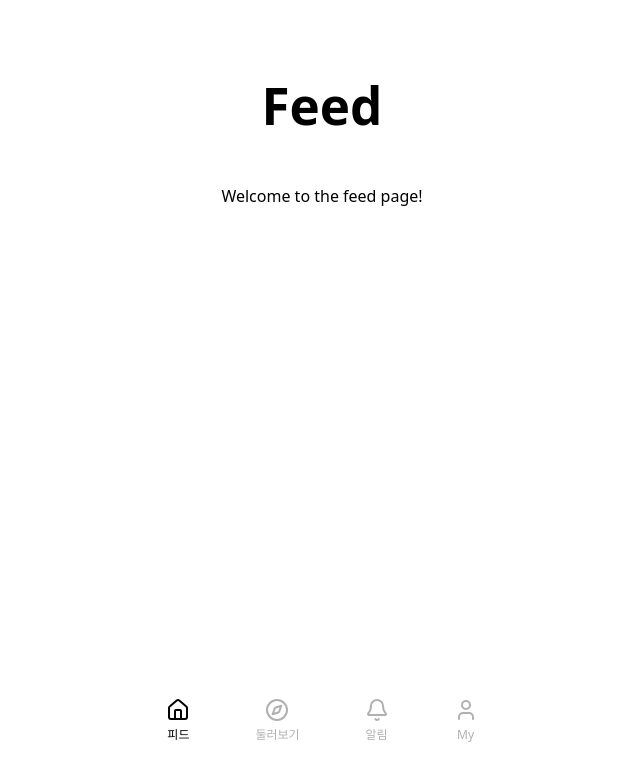
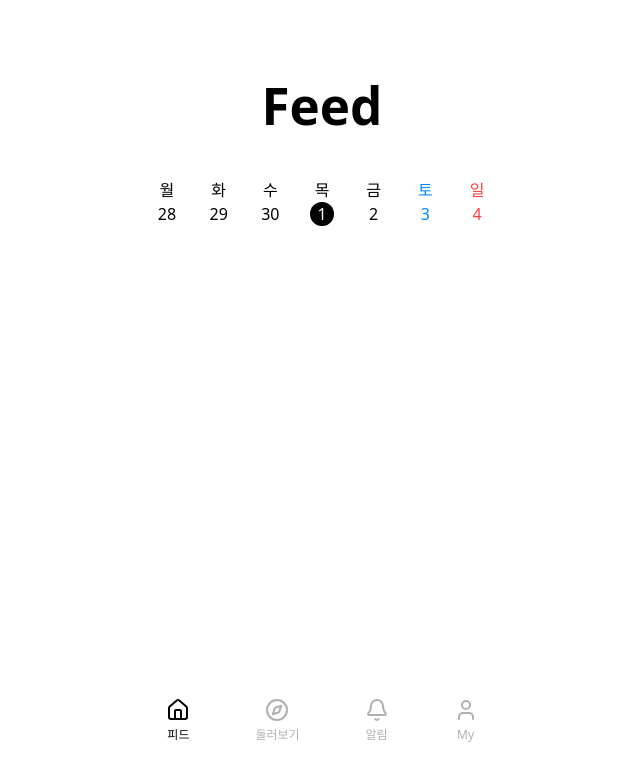
Before and after one commit to qkrxogmla/Homework-FE-2025-1-week3, a React (Vite) app in the folder 박태희/: page /feed in a window 1280 px wide. Shown: the top 778 px of the page, without its empty margins (318-958 px from the left). Built offline with nearby package versions, Linux system fonts and the light colour scheme.

Commit message:
add date function

```diff
--- a/박태희/src/Feed.tsx
+++ b/박태희/src/Feed.tsx
@@ -1,13 +1,14 @@
 import React from 'react';
 
 import Menubar from './components/Menubar';
+import WeekDates from './components/WeekDates';
 import styles from './Feed.module.css';
 
 const Feed = () => {
   return (
     <div className={styles.container}>
       <h1>Feed</h1>
-      <p>Welcome to the feed page!</p>
+      <WeekDates />
       <Menubar
         house="active"
         compass="inactive"
--- /dev/null
+++ b/박태희/src/components/WeekDates.module.css
@@ -0,0 +1,20 @@
+.weekDatesContainer {
+  display: flex;
+  justify-content: space-evenly;
+  width: 100%;
+  margin: 10px 50px;
+}
+.sunday {
+  color: #fe3e3e;
+}
+.saturday {
+  color: #0089ff;
+}
+.today {
+  background-color: black;
+  color: white;
+  border-radius: 50%;
+}
+.daywrap {
+  width: 6%;
+}
--- /dev/null
+++ b/박태희/src/components/WeekDates.tsx
@@ -0,0 +1,37 @@
+import { getFullWeekDates } from '../utils/getWeek';
+import styles from './WeekDates.module.css';
+
+const days = ['월', '화', '수', '목', '금', '토', '일'];
+
+const WeekDates = () => {
+  const dates = getFullWeekDates();
+
+  return (
+    <div className={styles.weekDatesContainer}>
+      {dates.map((dateStr, idx) => {
+        const date = new Date(dateStr);
+        const labelTop = days[idx];
+        const labelBottom = date.getDate();
+
+        const classNames = [styles.dayBox];
+        if (idx === 5) classNames.push(styles.saturday);
+        if (idx === 6) classNames.push(styles.sunday);
+        const isToday = date.toDateString() === new Date().toDateString();
+
+        return (
+          <div
+            key={dateStr}
+            className={[...classNames, styles.daywrap].join(' ')}
+          >
+            <div>{labelTop}</div>
+            <div className={isToday ? styles.today : undefined}>
+              {labelBottom}
+            </div>
+          </div>
+        );
+      })}
+    </div>
+  );
+};
+
+export default WeekDates;
--- a/박태희/src/login.tsx
+++ b/박태희/src/login.tsx
@@ -67,7 +67,7 @@ const Login = () => {
           }
           setUser({ name: response.data.name, email: response.data.email });
           setToken({ token: response.data.token });
-          void navigate('/mypage');
+          void navigate('/feed');
         }
       })
       .catch((error) => {
--- /dev/null
+++ b/박태희/src/utils/getWeek.ts
@@ -0,0 +1,14 @@
+export const getFullWeekDates = (baseDate: Date = new Date()): string[] => {
+  const today = new Date(baseDate);
+  const day = today.getDay();
+  const diffToMonday = (day === 0 ? -6 : 1) - day;
+
+  const monday = new Date(today);
+  monday.setDate(today.getDate() + diffToMonday);
+
+  return Array.from({ length: 7 }).map((_, i) => {
+    const d = new Date(monday);
+    d.setDate(monday.getDate() + i);
+    return d.toISOString().slice(0, 10);
+  });
+};
```
